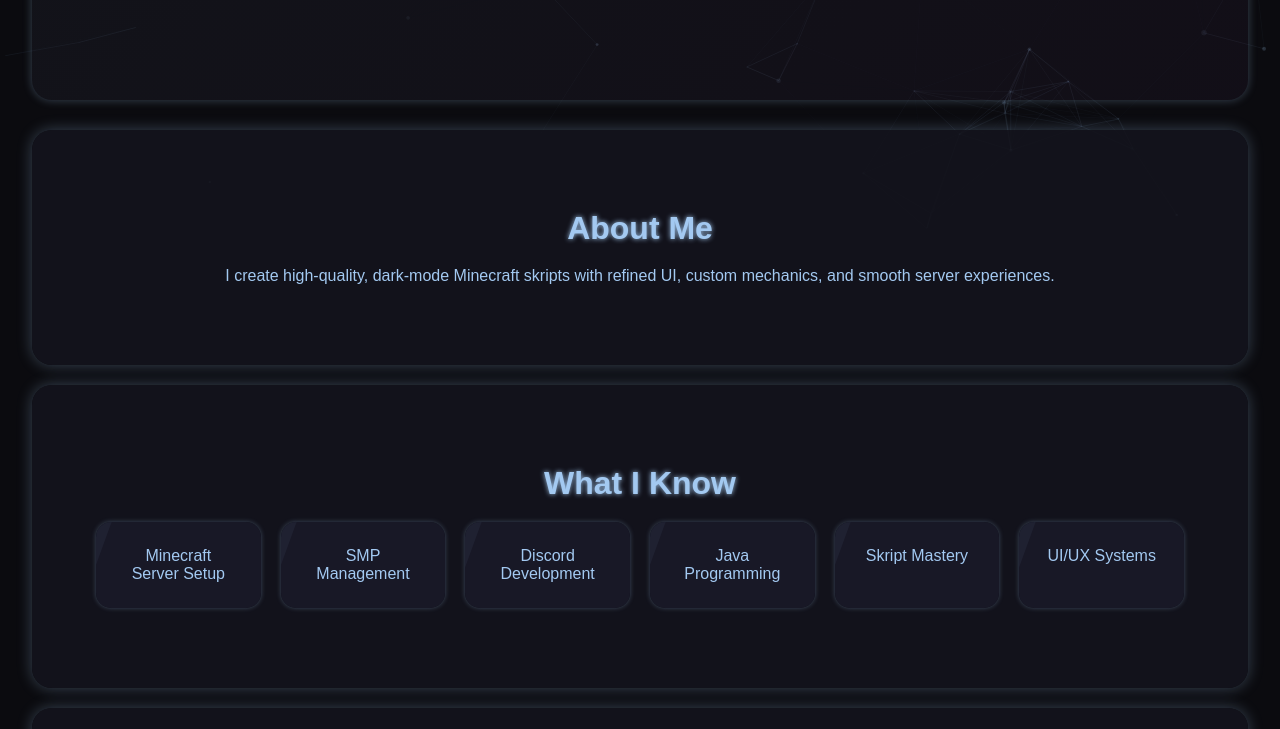
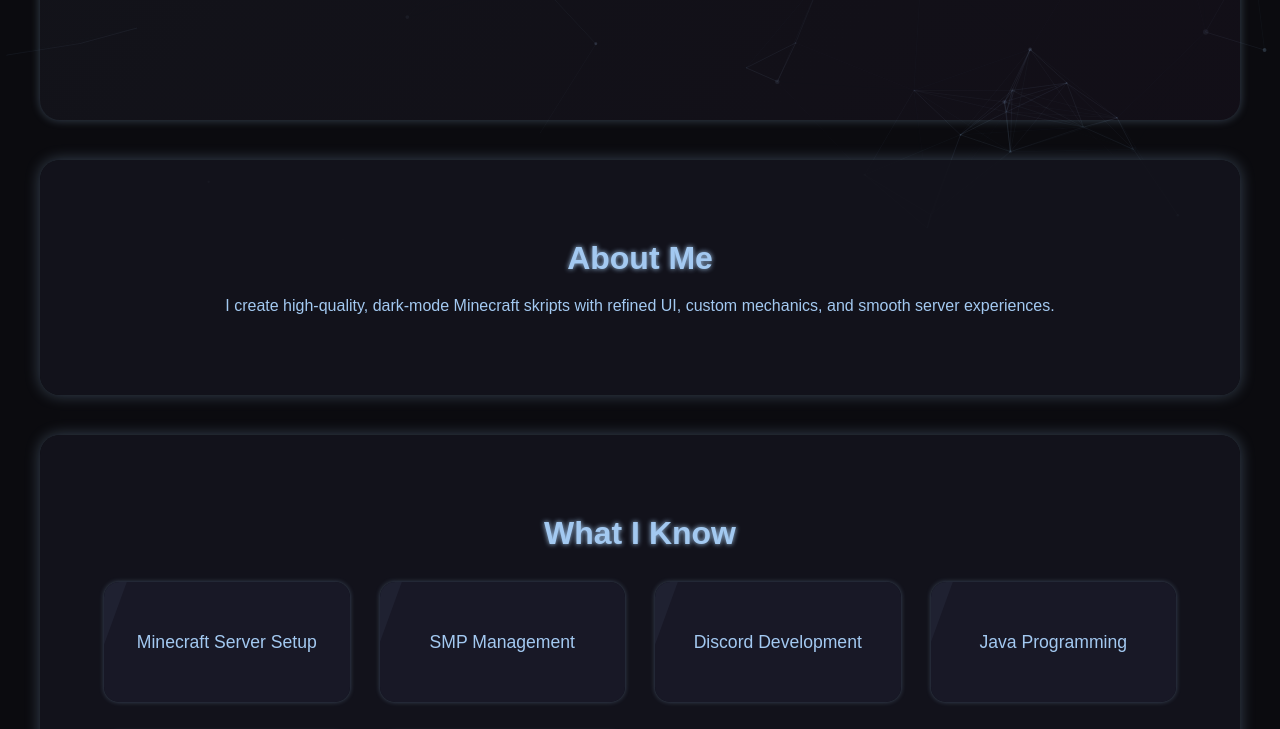
Before and after one commit to NinjaGamerz509/NinjaGamerz, a plain HTML site: page index.html in a window 1280 px wide. Shown: the part 560-1289 px from the top of the page. Drawn offline with nearby package versions, Linux system fonts and the light colour scheme.

Commit message:
Update index.html

```diff
--- a/index.html
+++ b/index.html
@@ -27,13 +27,36 @@
     #dropdownMenu a:hover{color:#9b59b6;}
 
     /* Sections */
-    section{padding:80px 5%;text-align:center;opacity:0;transform:translateY(60px) rotateX(15deg);transition:all 1s cubic-bezier(0.68,-0.55,0.27,1.55);margin:20px auto;border-radius:20px;max-width:95vw;background:rgba(20,20,30,0.85);box-shadow:0 0 15px rgba(163,201,241,0.3);}
+    section{padding:80px 5%;text-align:center;opacity:0;transform:translateY(60px) rotateX(15deg);transition:all 1s cubic-bezier(0.68,-0.55,0.27,1.55);margin:40px auto;border-radius:20px;max-width:1200px;background:rgba(20,20,30,0.85);box-shadow:0 0 15px rgba(163,201,241,0.3);}
     section.show{opacity:1;transform:translateY(0) rotateX(0deg);}
     h2{font-size:2rem;color:#a3c9f1;margin-bottom:20px;text-shadow:0 0 5px #a3c9f1;}
 
     /* Skills & Cards */
-    .skills{display:grid;grid-template-columns:repeat(auto-fit,minmax(150px,1fr));gap:20px;margin-top:20px;}
-    .card{background:rgba(25,25,40,0.85);padding:25px;border-radius:15px;transition:0.5s;position:relative;overflow:hidden;cursor:pointer;box-shadow:0 0 5px rgba(163,201,241,0.3);}
+    .skills{
+      display:grid;
+      grid-template-columns:repeat(auto-fit,minmax(200px,1fr));
+      gap:30px;
+      margin-top:30px;
+      justify-items:center;
+    }
+    .card{
+      width:100%;
+      max-width:250px;
+      min-height:120px;
+      background:rgba(25,25,40,0.85);
+      padding:25px;
+      border-radius:15px;
+      transition:0.5s;
+      position:relative;
+      overflow:hidden;
+      cursor:pointer;
+      box-shadow:0 0 5px rgba(163,201,241,0.3);
+      display:flex;
+      align-items:center;
+      justify-content:center;
+      text-align:center;
+      font-size:1.1rem;
+    }
     .card::after{content:"";position:absolute;width:100%;height:100%;top:0;left:-100%;background:rgba(163,201,241,0.05);transform:skewX(-20deg);transition:all 0.7s ease;}
     .card:hover::after{left:100%;}
     .card:hover{transform:translateY(-8px) scale(1.03);box-shadow:0 0 20px rgba(163,201,241,0.5);}
@@ -71,7 +94,13 @@
     canvas{display:block;}
 
     /* Mobile */
-    @media(max-width:600px){header h1{font-size:1.2rem;}section{padding:50px 3%;}#hero h1{font-size:2rem;}#hero p{font-size:1rem;}.skills{grid-template-columns:repeat(auto-fit,minmax(120px,1fr));}#dropdownMenu{left:2%;right:2%;}}
+    @media(max-width:600px){
+      header h1{font-size:1.2rem;}
+      section{padding:50px 3%;}
+      #hero h1{font-size:2rem;}
+      #hero p{font-size:1rem;}
+      .skills{grid-template-columns:repeat(auto-fit,minmax(140px,1fr));gap:20px;}
+    }
   </style>
 </head>
 <body>
```
